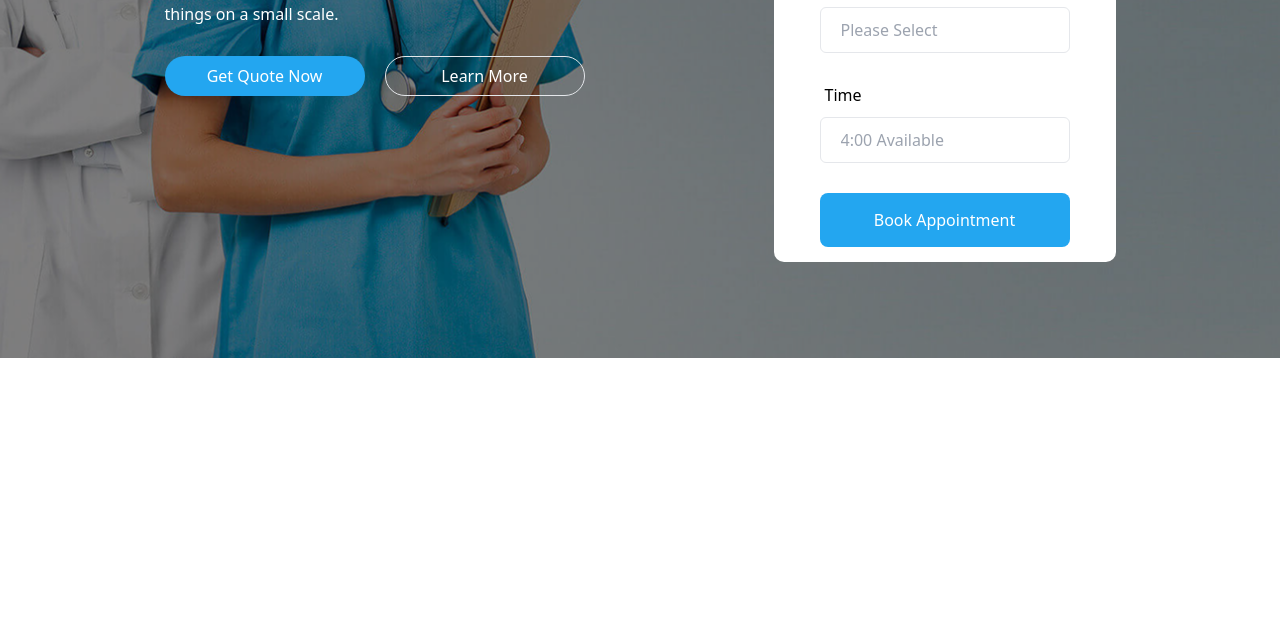
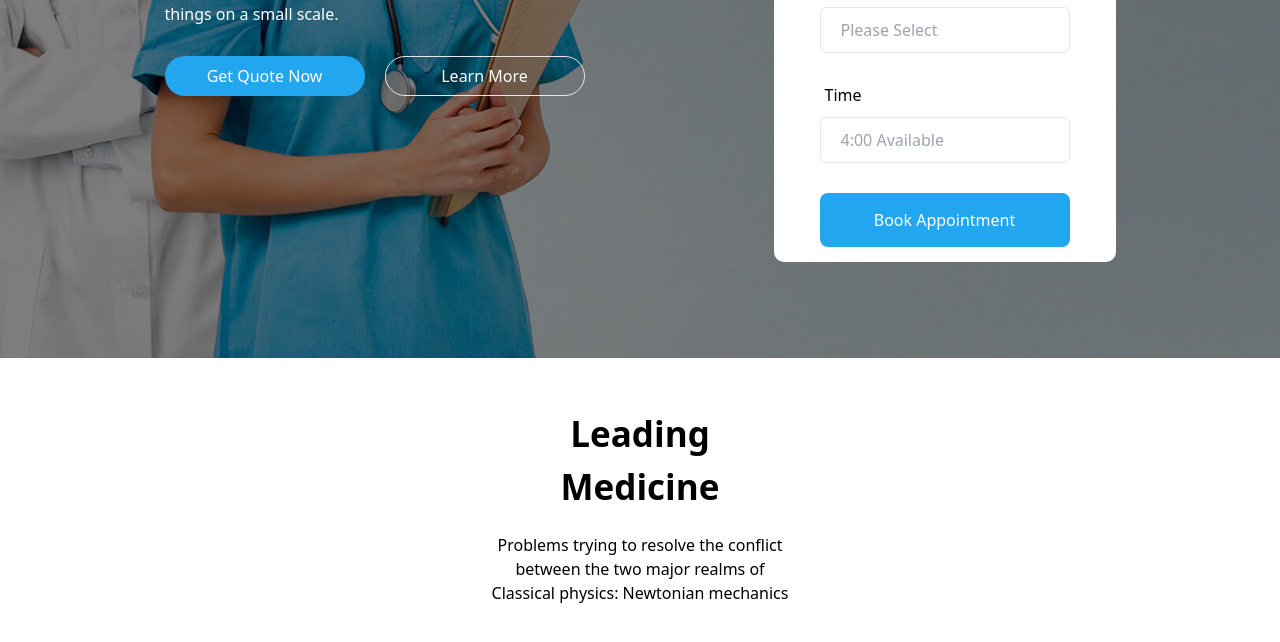
Before and after one commit to vibswift/html-tailwind-home-work, a website: page src/index.html in a window 1280 px wide. Shown: the part 452-1094 px from the top of the page. Before the commit the page ends 810 px from the top, so only its background shows below. Drawn offline with nearby package versions, Linux system fonts and the light colour scheme; files that its build step writes are made by us from their sources.

Commit message:
main secrion1

```diff
--- a/src/index.html
+++ b/src/index.html
@@ -122,5 +122,17 @@ but things on a small scale.</p>
         </section>
     </header>
 
+    <main>
+        <section>
+            <div class="block1 flex flex-col items-center py-[50px]">
+                <p class="font-bold text-[35px] w-[200px] text-center mb-[20px]">Leading Medicine</p>
+                <p class="text-center w-[300px]">Problems trying to resolve
+the conflict between the
+two major realms of Classical
+physics: Newtonian mechanics </p>
+            </div>
+        </section>
+    </main>
+
 </body>
 </html>
```
